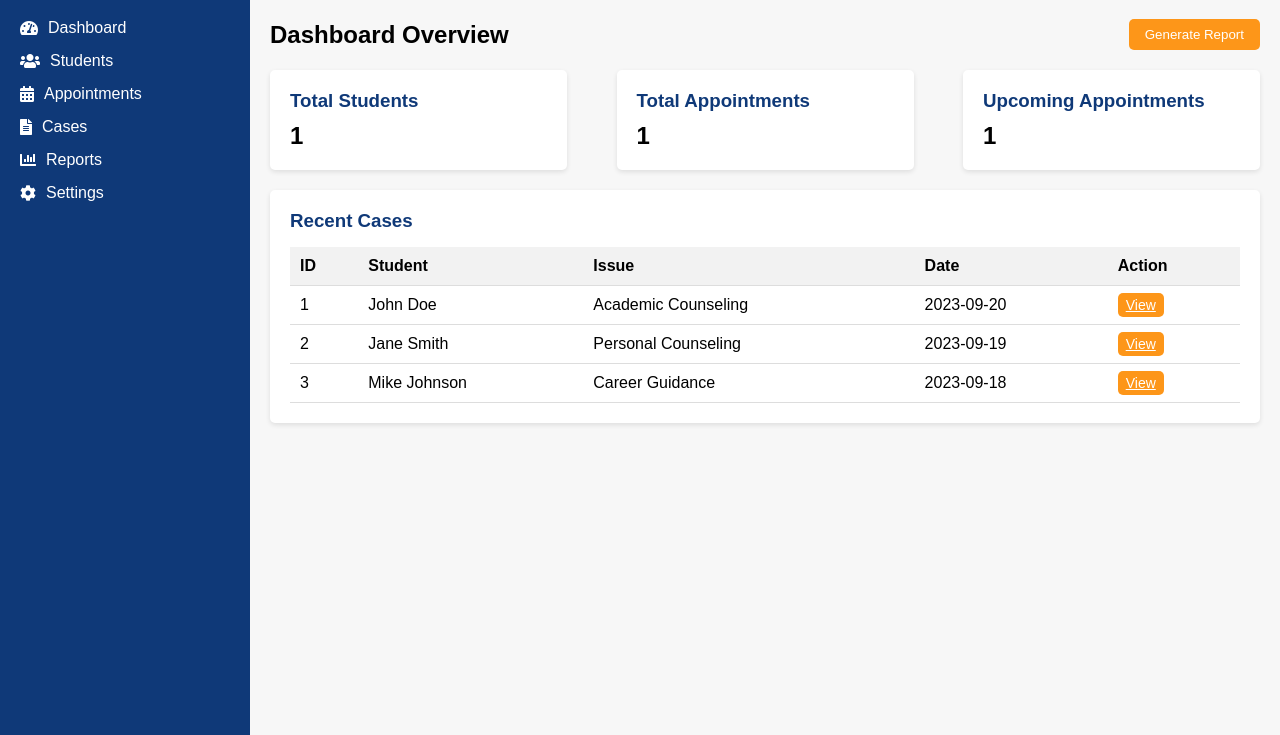
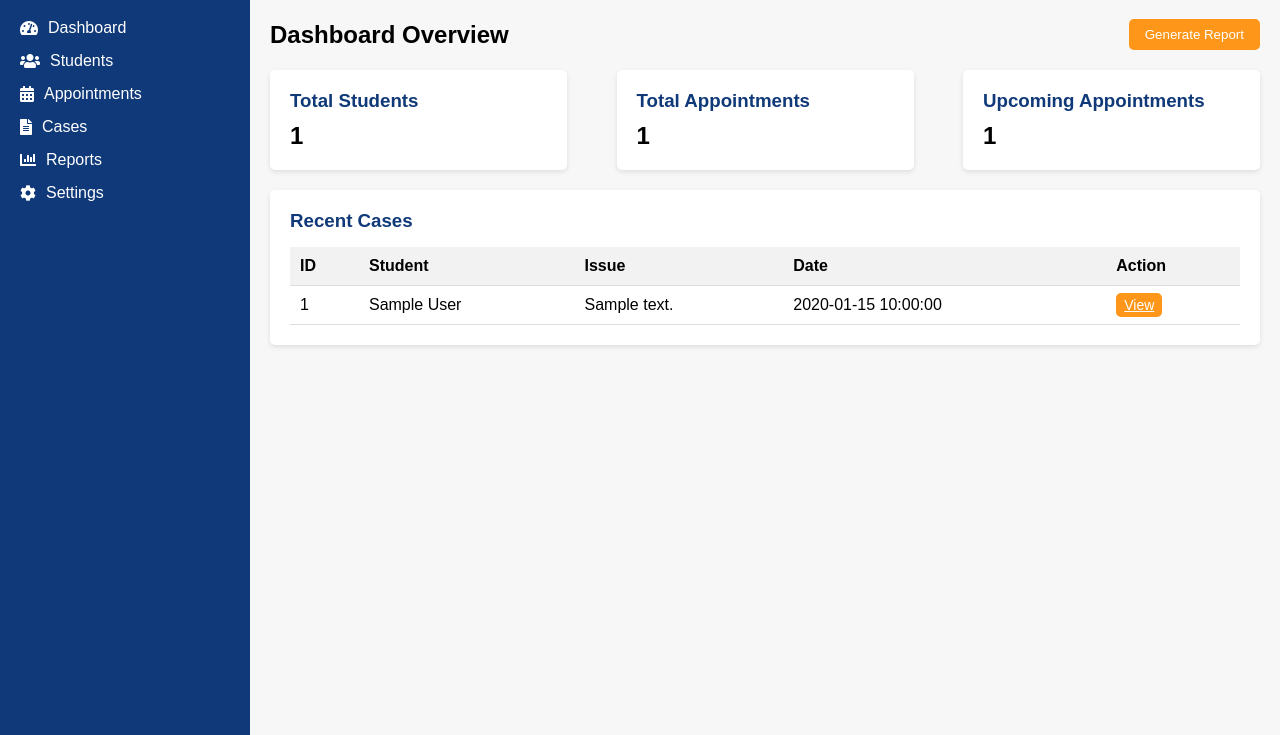
Before and after one commit to ShinoX0426/advdb-finals, a PHP site: page /counselor/dashboard.php in a window 1280 px wide. Shown: the part 73-808 px from the top of the page. Run offline with PHP 8.4, Linux system fonts and the light colour scheme; tables that the repository leaves empty or names only in its code hold one stand-in row (values such as "Sample post").

Commit message:
Added dynamic recents cases in dashboard.php - admin

```diff
--- a/cases.class.php
+++ b/cases.class.php
@@ -93,6 +93,32 @@ class Cases {
         return [];
     }
 
+    // Add this function to the User class or a Cases class if exists
+    public function getRecentCases() {
+        $sql = "
+            SELECT
+                cases.case_id,
+                users.first_name AS student_first_name,
+                users.last_name AS student_last_name,
+                cases.case_description,
+                cases.created_at
+            FROM
+                cases
+            JOIN
+                users ON cases.student_id = users.user_id
+            ORDER BY
+                cases.created_at DESC
+            LIMIT 5"; // Adjust limit as needed
+
+        $stmt = $this->db->connect()->prepare($sql);
+
+        if ($stmt->execute()) {
+            return $stmt->fetchAll(PDO::FETCH_ASSOC);
+        }
+
+        return [];
+    }
+
 
     // Get cases by student
     public function getByStudent($student_id) {
--- a/counselor/add_student.php
+++ b/counselor/add_student.php
@@ -128,7 +128,7 @@ if ($_SERVER['REQUEST_METHOD'] === 'POST' && isset($_POST['register'])) {
             </select>
             <input type="date" name="dob" placeholder="Date of Birth" required>
             <input type="text" name="contact" placeholder="Contact Number" required>
-            <select name="parentId">
+            <select name="parentId" required>
                 <option value="">Select Parent</option>
                 <?php foreach ($parents as $parents): ?>
                     <option value="<?= $parents['user_id'] ?>">
--- a/counselor/dashboard.php
+++ b/counselor/dashboard.php
@@ -1,16 +1,21 @@
 <?php
 require_once '../appointment.class.php';
 require_once '../user.class.php';
+require_once '../cases.class.php';
 
 // Initialize classes
 $appointment = new Appointment();
 $user = new User();
+$case = new Cases();
 
 // Fetch students and counselors from the database
 $studentsCount = $user->getStudentCount();
 $counselorsCount = $user->getCounselorCount();
 $appointmentCount = $appointment->getAppointmentCount();
 $appointmentAllCount = $appointment->getAllAppointmentCount();
+
+// Fetch recent cases
+$recentCases = $case->getRecentCases();
 
 ?>
 
@@ -242,27 +247,21 @@ $appointmentAllCount = $appointment->getAllAppointmentCount();
                         </tr>
                     </thead>
                     <tbody>
-                        <tr>
-                            <td>1</td>
-                            <td>John Doe</td>
-                            <td>Academic Counseling</td>
-                            <td>2023-09-20</td>
-                            <td><a href="#" class="btn btn-small">View</a></td>
-                        </tr>
-                        <tr>
-                            <td>2</td>
-                            <td>Jane Smith</td>
-                            <td>Personal Counseling</td>
-                            <td>2023-09-19</td>
-                            <td><a href="#" class="btn btn-small">View</a></td>
-                        </tr>
-                        <tr>
-                            <td>3</td>
-                            <td>Mike Johnson</td>
-                            <td>Career Guidance</td>
-                            <td>2023-09-18</td>
-                            <td><a href="#" class="btn btn-small">View</a></td>
-                        </tr>
+                        <?php if (!empty($recentCases)) : ?>
+                            <?php foreach ($recentCases as $case) : ?>
+                                <tr>
+                                    <td><?= htmlspecialchars($case['case_id']) ?></td>
+                                    <td><?= htmlspecialchars($case['student_first_name'] . ' ' . $case['student_last_name']) ?></td>
+                                    <td><?= htmlspecialchars($case['case_description']) ?></td>
+                                    <td><?= htmlspecialchars($case['created_at']) ?></td>
+                                    <td><a href="#" class="btn btn-small">View</a></td>
+                                </tr>
+                            <?php endforeach; ?>
+                        <?php else : ?>
+                            <tr>
+                                <td colspan="5">No recent cases available.</td>
+                            </tr>
+                        <?php endif; ?>
                     </tbody>
                 </table>
             </div>
```
Also changed, not shown: counselor/set_appointment.php (+0 -24 lines).
